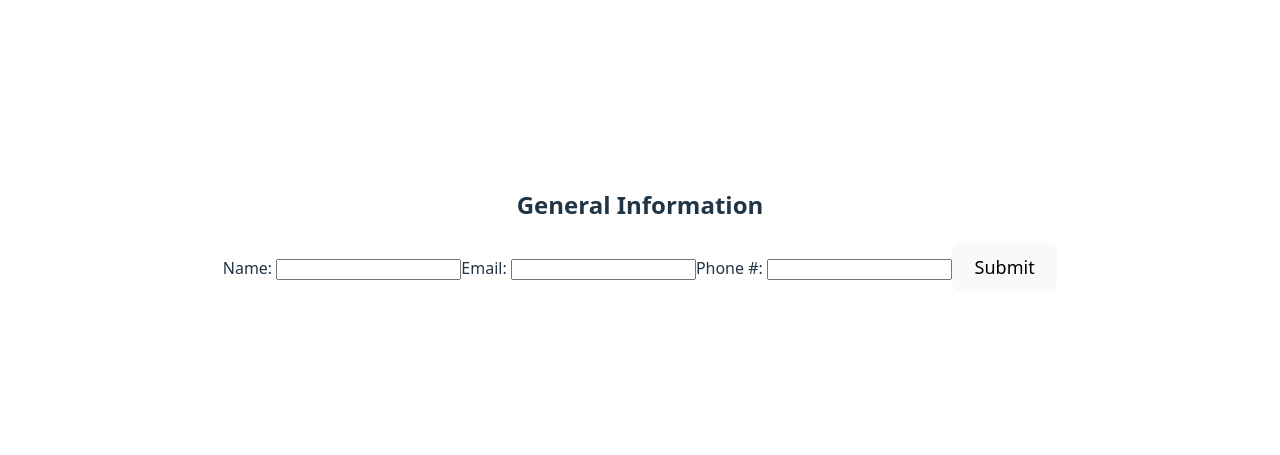
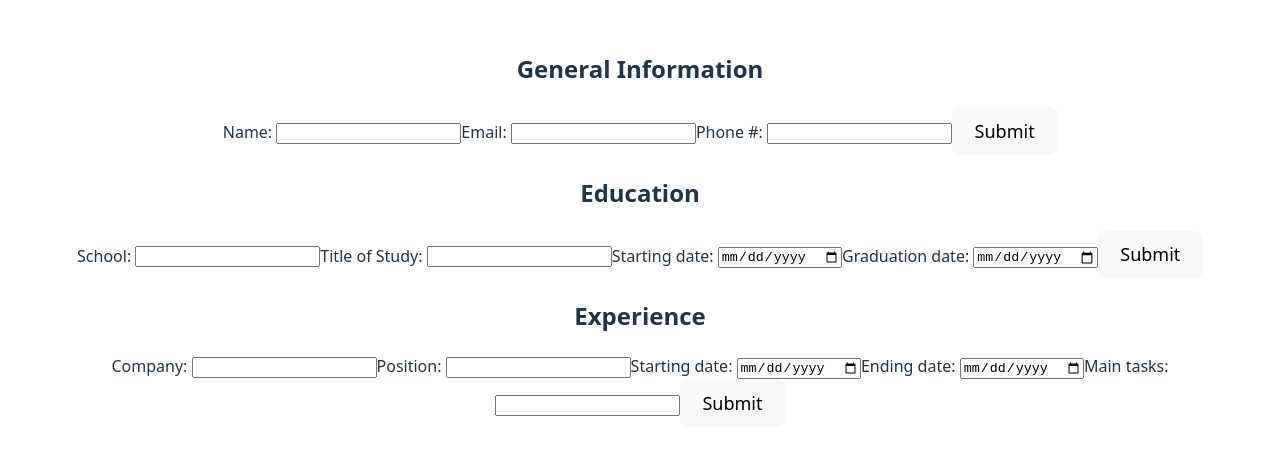
Before and after one commit to carlDguez19/odinCvapp, a React (Vite) app: page / in a window 1280 px wide. Shown: the part 171-626 px from the top of the page. Built offline with nearby package versions, Linux system fonts and the light colour scheme.

Commit message:
i added the education, and experience components. app now also renders these input sections.

```diff
--- a/src/components/App.jsx
+++ b/src/components/App.jsx
@@ -1,5 +1,7 @@
 import { useState } from 'react'
 import {GeneralInfo} from './GeneralInfo.jsx'
+import {Education} from './Education.jsx'
+import {Experience} from './Experience.jsx'
 import '../assets/App.css'
 
 export function App() {
@@ -16,6 +18,8 @@ export function App() {
   return(
     <div className="AppCvFilled">
       <GeneralInfo onSubmit = {(data) => updateSectionHandler("general", data)}/>
+      <Education onSubmit = {(data) => updateSectionHandler("education", data)}/>
+      <Experience onSubmit={(data) => updateSectionHandler("experience", data)}/>
     </div>
   )
 }
--- /dev/null
+++ b/src/components/Education.jsx
@@ -0,0 +1,36 @@
+import { Button } from "./Button.jsx";
+import { useState } from "react";
+
+export function Education({onSubmit}){//parameters will also include onEdit, onDelete, onAdd
+    const[edInfo, setEdInfo] = useState({
+        school: "",
+        title: "",
+        dateStart: "",
+        dateEnd: "",
+    });
+
+    const handleChange = (e) => {
+        const {id, value} = e.target;
+        setEdInfo(prev => ({ ...prev, [id]: value }));
+    }
+
+    function educationSubmit(e){
+        e.preventDefault();
+        onSubmit(edInfo);
+    }
+
+    return (
+        <form className = "education-info">
+            <h2>Education</h2>
+            <label htmlFor="school">School: </label>
+            <input type="text" id="school" onChange={handleChange} />
+            <label htmlFor="title">Title of Study: </label>
+            <input type="text" id="title" onChange={handleChange} />
+            <label htmlFor="dateStart">Starting date: </label>
+            <input type="date" id="dateStart" onChange={handleChange}/>
+            <label htmlFor="dateEnd">Graduation date: </label>
+            <input type="date" id="dateEnd" onChange={handleChange}/>
+            <Button type="submit" text="Submit" onClick={educationSubmit} fontSize="18px"/>
+        </form>
+    )
+}
--- /dev/null
+++ b/src/components/Experience.jsx
@@ -0,0 +1,40 @@
+import { Button } from "./Button";
+import { useState } from "react";
+
+export function Experience({onSubmit}){//parameters will also include onEdit, onDelete, onAdd
+    const [expInfo, setExpInfo] = useState({
+        company: "",
+        position: "",
+        dateStart: "",
+        dateEnd: "",
+        tasks: "",
+    });
+
+    const handleChange = (e) => {
+        const {id, value} = e.target;
+        setExpInfo(prev => ({ ...prev, [id]: value }));
+    }
+
+    function educationSubmit(e){
+        e.preventDefault();
+        onSubmit(edInfo);
+    }
+
+    return (
+        <form className="experience-info" action="POST">
+            <h2>Experience</h2>
+            <label htmlFor="company">Company: </label>
+            <input type="text" id="company" onChange={handleChange}/>
+            <label htmlFor="position">Position: </label>
+            <input type="text" id="position" onChange={handleChange}/>
+            <label htmlFor="dateStart">Starting date: </label>
+            <input type="date" id="dateStart" onChange={handleChange}/>
+            <label htmlFor="dateEnd">Ending date: </label>
+            <input type="date" id="dateEnd" onChange={handleChange}/>
+            <label htmlFor="tasks">Main tasks: </label>
+            <input type="text" id="tasks" onChange={handleChange}/>
+            <Button type="submit" text="Submit" onClick={educationSubmit} fontSize="18px"/>
+        </form>
+    )
+
+}
```
